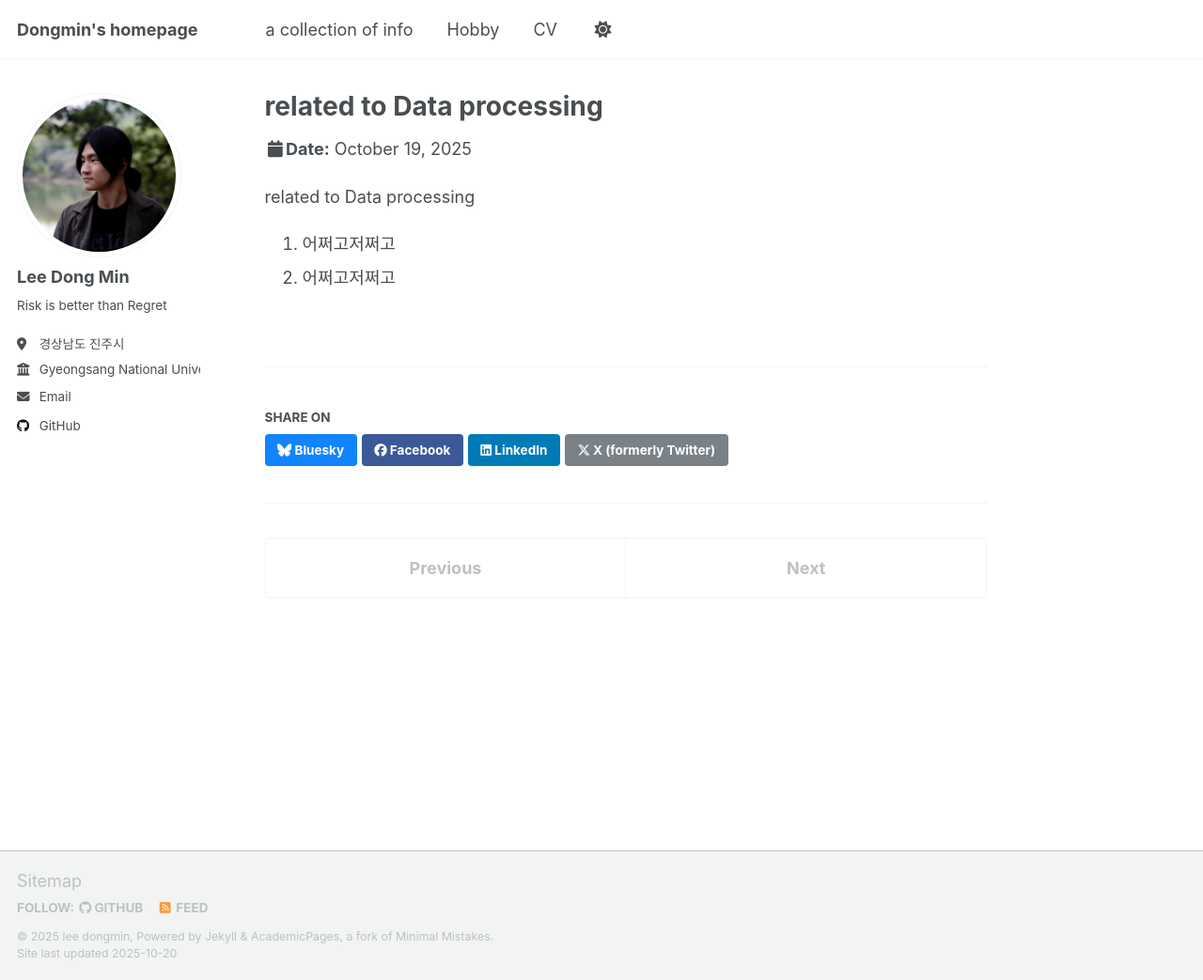
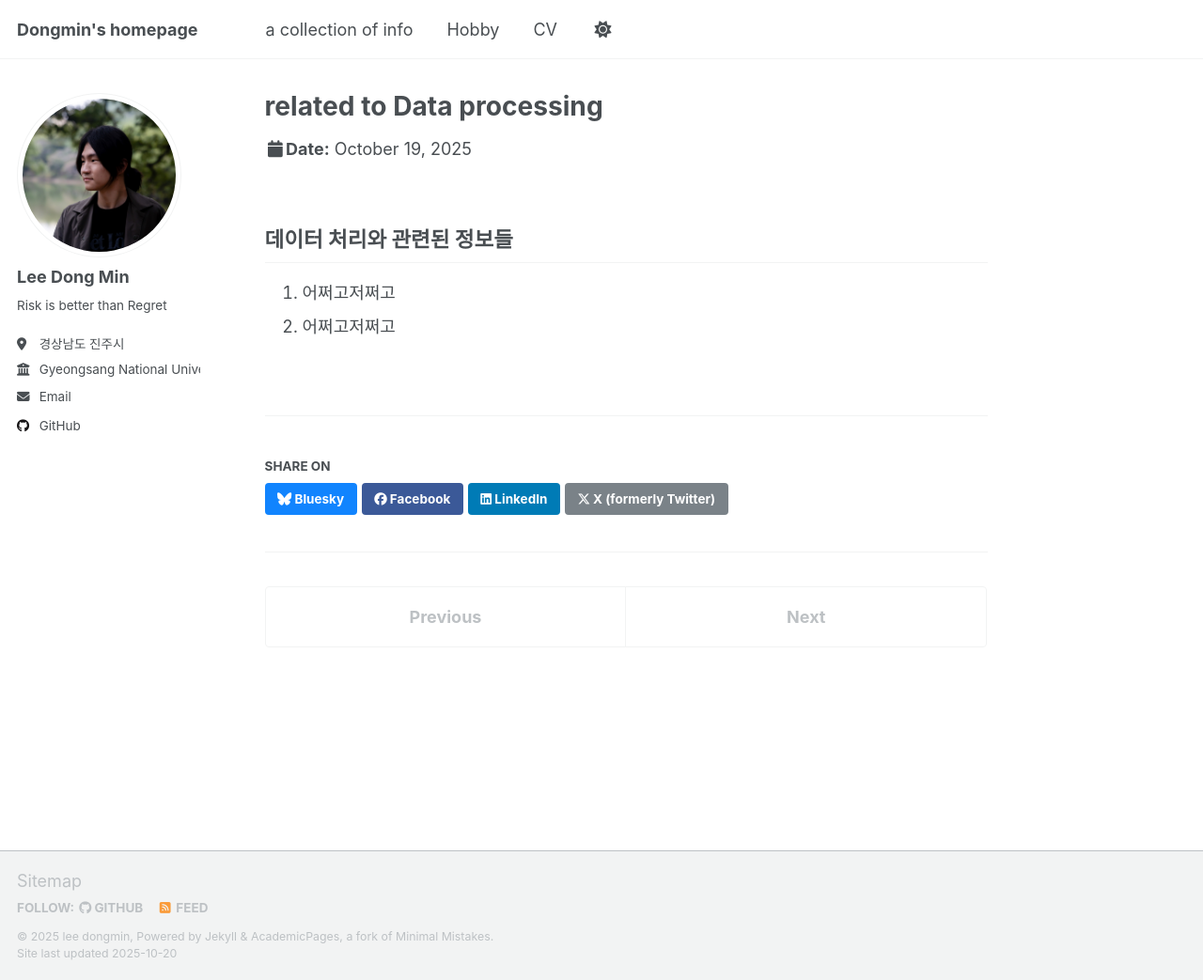
Before and after one commit to leerowa/leerowa.github.io, a Jekyll site: the page built from _info/related-to-Data-processing.md, in a window 1280 px wide and 1043 px high. Shown: the whole window at 94% size. Built offline with Jekyll 4.4.1, drawn with Linux system fonts in a browser that asks for light colours; a script that is not in the unit is left out.

Commit message:
Update related-to-Data-processing.md

```diff
--- a/_info/related-to-Data-processing.md
+++ b/_info/related-to-Data-processing.md
@@ -8,7 +8,8 @@ date: 2025-10-19
 # location: "City, Country"
 ---
 
-related to Data processing
+데이터 처리와 관련된 정보들
+--
 
 1. 어쩌고저쩌고
 2. 어쩌고저쩌고
```
